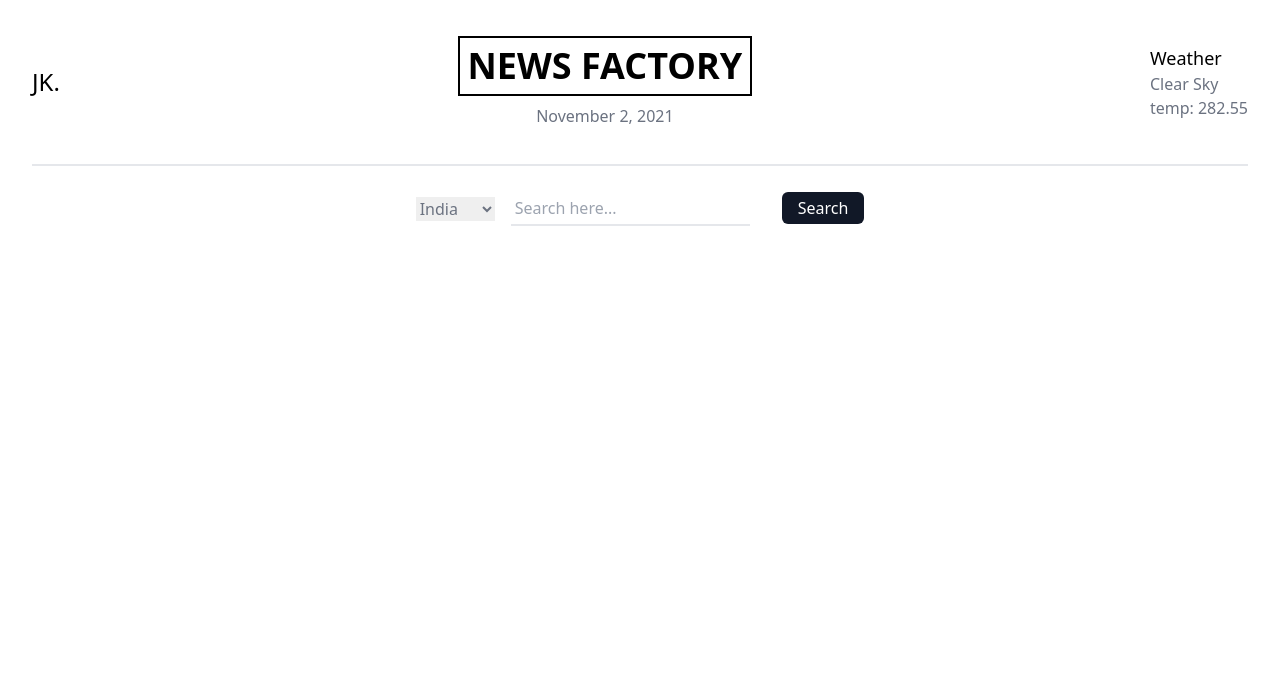
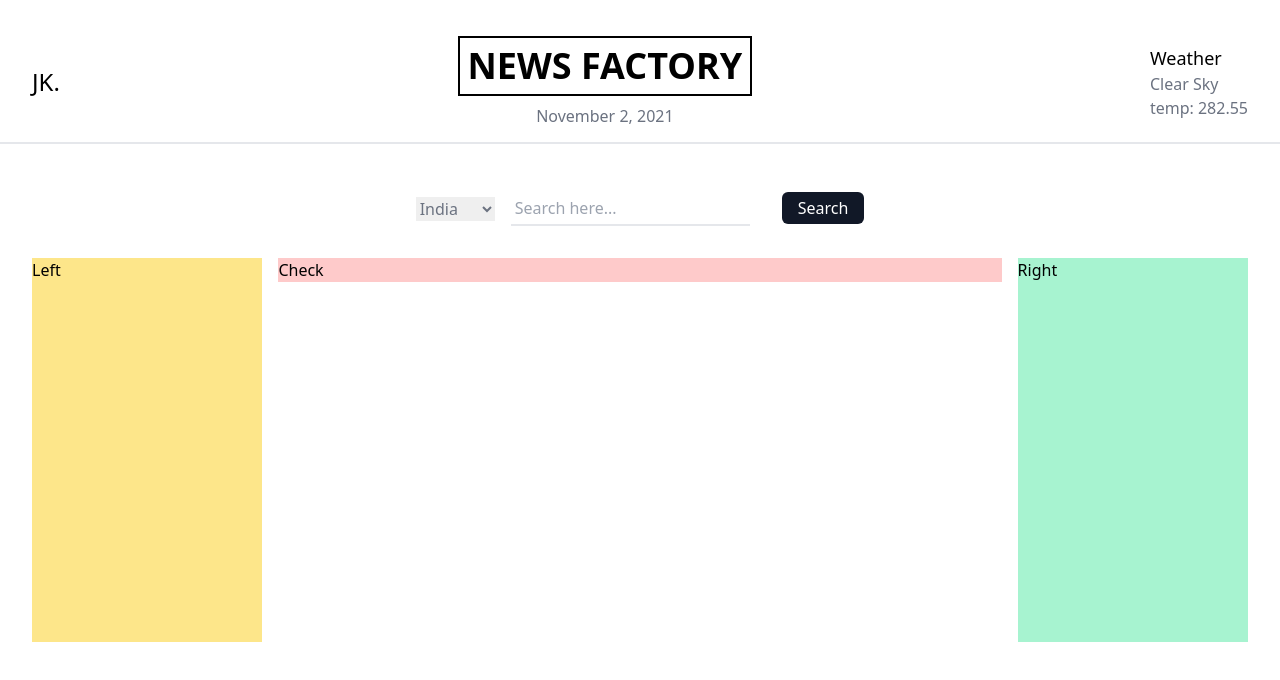
Before and after one commit to JayakrishnanMurali/news-app, a React (Create React App) app: page / in a window 1280 px wide. Shown: the top 680 px of the page. Built offline with nearby package versions, Linux system fonts and the light colour scheme.

Commit message:
Added main content layout

```diff
--- a/src/App.js
+++ b/src/App.js
@@ -1,5 +1,8 @@
 import React from "react";
 import Header from "./components/Header";
+import LeftContent from "./components/LeftContent";
+import MainContent from "./components/MainContent";
+import RightContent from "./components/RightContent";
 import { Search } from "./components/Search";
 
 function App() {
@@ -7,6 +10,17 @@ function App() {
     <div className="px-8 py-4">
       <Header />
       <Search />
+      <div className="grid grid-cols-5 mt-8 gap-4">
+        <div className="">
+          <LeftContent />
+        </div>
+        <div className="col-span-3">
+          <MainContent />
+        </div>
+        <div>
+          <RightContent />
+        </div>
+      </div>
     </div>
   );
 }
--- a/src/components/Header.js
+++ b/src/components/Header.js
@@ -25,8 +25,8 @@ today = curMonth + " " + currDay + ", " + currYear;
 const Header = () => {
   console.log(today);
   return (
-    <div className="fixed  h-36 z-40 w-full top-0 left-0">
-      <div className="mx-8 py-9 border-b-2 flex items-center justify-between">
+    <div className="fixed  h-36 border-b-2 z-40 w-full top-0 left-0 bg-white">
+      <div className="mx-8 py-9  flex items-center justify-between">
         <h1 className=" font-medium text-2xl">JK.</h1>
         <div className="flex flex-col items-center py-">
           <h1 className="text-4xl font-bold border-2 border-black p-2">
--- /dev/null
+++ b/src/components/LeftContent.js
@@ -0,0 +1,7 @@
+import React from "react";
+
+const LeftContent = () => {
+  return <div className="bg-yellow-200 h-96 overflow-hidden">Left</div>;
+};
+
+export default LeftContent;
--- /dev/null
+++ b/src/components/MainContent.js
@@ -0,0 +1,11 @@
+import React from "react";
+
+const MainContent = () => {
+  return (
+    <div className="bg-red-200 max-h-96 overflow-y-scroll">
+      <h1>Check</h1>
+    </div>
+  );
+};
+
+export default MainContent;
--- /dev/null
+++ b/src/components/RightContent.js
@@ -0,0 +1,7 @@
+import React from "react";
+
+const RightContent = () => {
+  return <div className="bg-green-200 h-96 overflow-hidden">Right</div>;
+};
+
+export default RightContent;
```
